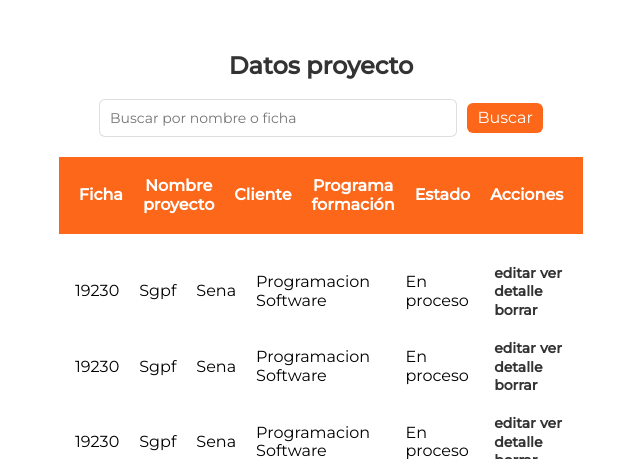
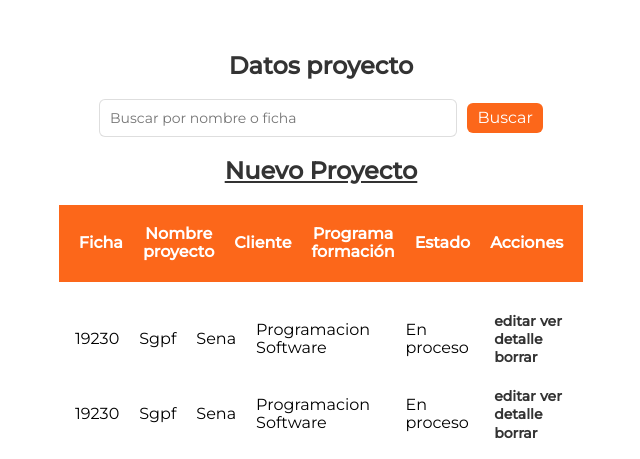
Before and after one commit to kevincifuentesdev/SGPF-Project, a PHP site: page /fichaProyectoTabla.php in a window 1280 px wide. Shown: the part 128-587 px from the top of the page, without its empty margins (319-959 px from the left). Run offline with PHP 8.4, Linux system fonts and the light colour scheme.

Commit message:
aarreglando problema con el enlace nuevo proyecto

```diff
--- a/fichaProyectoTabla.php
+++ b/fichaProyectoTabla.php
@@ -39,13 +39,14 @@
                 <h2 class="title-tabla">Datos proyecto</h2>
                 <form action="/buscar" method="GET">
                     <input
-                        type="search"
-                        id="buscar"
-                        name="buscar"
-                        placeholder="Buscar por nombre o ficha"
+                    type="search"
+                    id="buscar"
+                    name="buscar"
+                    placeholder="Buscar por nombre o ficha"
                     />
                     <button type="submit">Buscar</button>
                 </form>
+                <a href="./instructor.php"><h2>Nuevo Proyecto</h2></a>
                 <table cellspacing="0">
                     <thead>
                         <tr>
```
